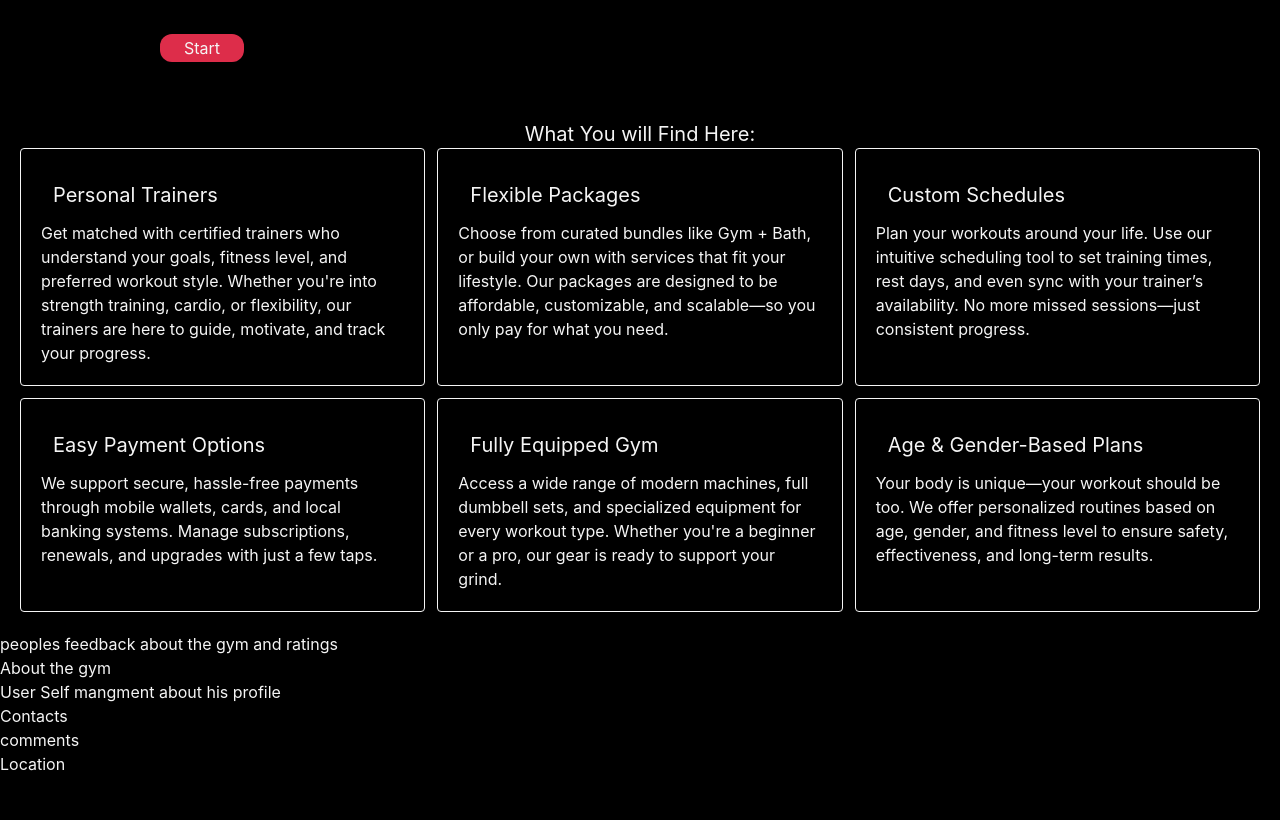
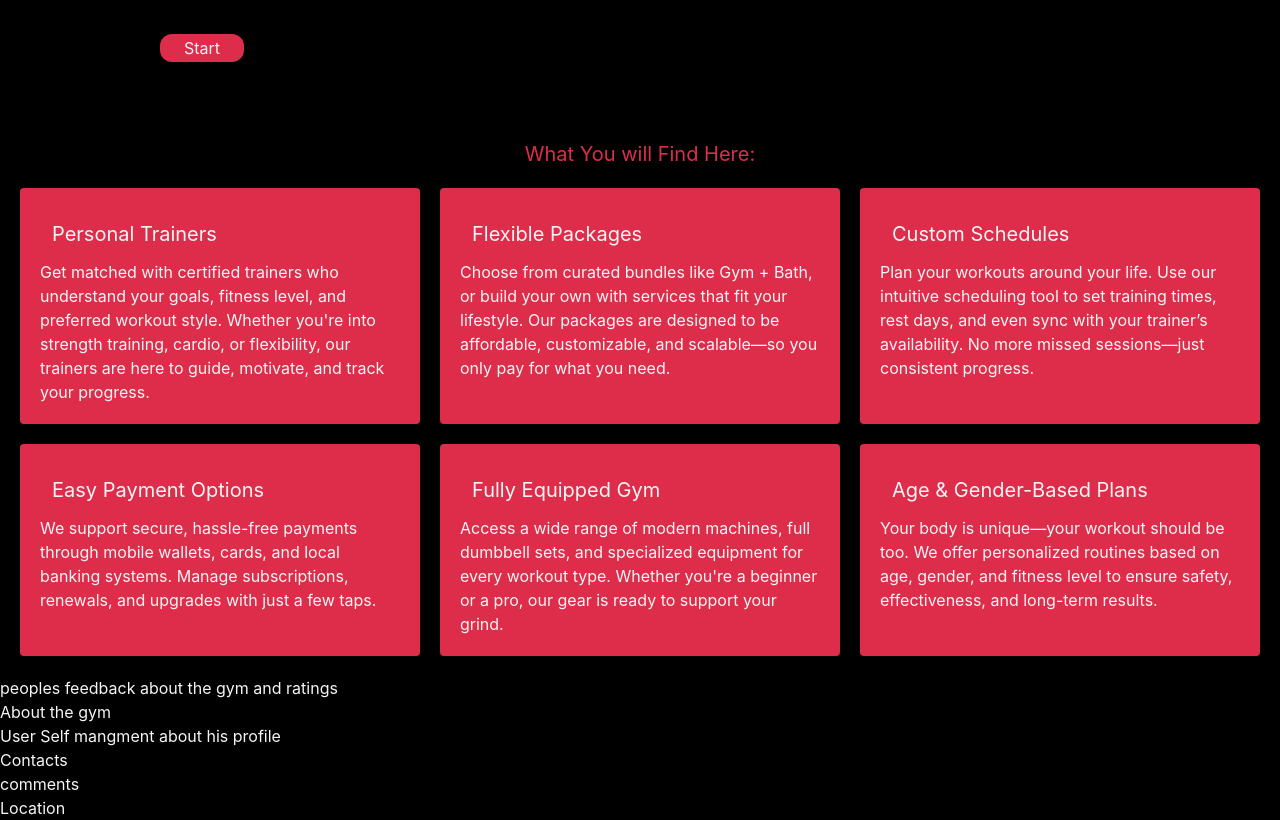
Before and after one commit to biniyam404/Gym-app, a React (Create React App) app: page / in a window 1280 px wide. Shown: the part 460-1280 px from the top of the page. Before the commit the page ends 1236 px from the top, so only its background shows below. Built offline with nearby package versions, Linux system fonts and the light colour scheme.

Commit message:
the servies component is editted

```diff
--- a/src/App.js
+++ b/src/App.js
@@ -160,8 +160,8 @@ function Wellcome(){
 function Servies (){
   return (
     <div className='p-5'>
-      <div className='text-center text-xl text-[]'>What You will Find Here:</div>
-      <div className='grid grid-cols-3 gap-3'>
+      <div className='text-center text-xl text-[#dd2d4a] p-5'>What You will Find Here:</div>
+      <div className='grid grid-cols-3 gap-5 '>
         {gymFeatures.map((feature)=><Part gymFeatures = {feature}/>)}
         </div>
     </div>
@@ -169,7 +169,7 @@ function Servies (){
 }
 function Part({gymFeatures}){
   return(
-    <div className='p-5 rounded border'>
+    <div className='p-5 rounded  hover:-translate-1 bg-[#dd2d4a]'>
         <div className='text-xl p-3'>{gymFeatures.title}</div>
         <div>{gymFeatures.description}</div>
     </div>
--- a/src/output.css
+++ b/src/output.css
@@ -7,18 +7,13 @@
       "Segoe UI Emoji", "Segoe UI Symbol", "Noto Color Emoji";
     --font-mono: ui-monospace, SFMono-Regular, Menlo, Monaco, Consolas, "Liberation Mono",
       "Courier New", monospace;
-    --color-blue-500: oklch(62.3% 0.214 259.815);
-    --color-white: #fff;
     --spacing: 0.25rem;
     --text-xl: 1.25rem;
     --text-xl--line-height: calc(1.75 / 1.25);
-    --text-2xl: 1.5rem;
-    --text-2xl--line-height: calc(2 / 1.5);
     --text-3xl: 1.875rem;
     --text-3xl--line-height: calc(2.25 / 1.875);
     --text-5xl: 3rem;
     --text-5xl--line-height: 1;
-    --radius-lg: 0.5rem;
     --radius-xl: 0.75rem;
     --default-transition-duration: 150ms;
     --default-transition-timing-function: cubic-bezier(0.4, 0, 0.2, 1);
@@ -223,15 +218,8 @@
   .justify-between {
     justify-content: space-between;
   }
-  .gap-3 {
-    gap: calc(var(--spacing) * 3);
-  }
-  .space-x-3 {
-    :where(& > :not(:last-child)) {
-      --tw-space-x-reverse: 0;
-      margin-inline-start: calc(calc(var(--spacing) * 3) * var(--tw-space-x-reverse));
-      margin-inline-end: calc(calc(var(--spacing) * 3) * calc(1 - var(--tw-space-x-reverse)));
-    }
+  .gap-5 {
+    gap: calc(var(--spacing) * 5);
   }
   .space-x-6 {
     :where(& > :not(:last-child)) {
@@ -327,6 +315,42 @@
       }
     }
   }
+  .hover\:-translate-1 {
+    &:hover {
+      @media (hover: hover) {
+        --tw-translate-x: calc(var(--spacing) * -1);
+        --tw-translate-y: calc(var(--spacing) * -1);
+        translate: var(--tw-translate-x) var(--tw-translate-y);
+      }
+    }
+  }
+  .hover\:-translate-2 {
+    &:hover {
+      @media (hover: hover) {
+        --tw-translate-x: calc(var(--spacing) * -2);
+        --tw-translate-y: calc(var(--spacing) * -2);
+        translate: var(--tw-translate-x) var(--tw-translate-y);
+      }
+    }
+  }
+  .hover\:-translate-6 {
+    &:hover {
+      @media (hover: hover) {
+        --tw-translate-x: calc(var(--spacing) * -6);
+        --tw-translate-y: calc(var(--spacing) * -6);
+        translate: var(--tw-translate-x) var(--tw-translate-y);
+      }
+    }
+  }
+  .hover\:translate-6 {
+    &:hover {
+      @media (hover: hover) {
+        --tw-translate-x: calc(var(--spacing) * 6);
+        --tw-translate-y: calc(var(--spacing) * 6);
+        translate: var(--tw-translate-x) var(--tw-translate-y);
+      }
+    }
+  }
   .hover\:bg-\[\#e0405a\] {
     &:hover {
       @media (hover: hover) {
@@ -358,6 +382,21 @@ body {
   syntax: "*";
   inherits: false;
 }
+@property --tw-translate-x {
+  syntax: "*";
+  inherits: false;
+  initial-value: 0;
+}
+@property --tw-translate-y {
+  syntax: "*";
+  inherits: false;
+  initial-value: 0;
+}
+@property --tw-translate-z {
+  syntax: "*";
+  inherits: false;
+  initial-value: 0;
+}
 @layer properties {
   @supports ((-webkit-hyphens: none) and (not (margin-trim: inline))) or ((-moz-orient: inline) and (not (color:rgb(from red r g b)))) {
     *, ::before, ::after, ::backdrop {
@@ -365,6 +404,9 @@ body {
       --tw-border-style: solid;
       --tw-outline-style: solid;
       --tw-duration: initial;
+      --tw-translate-x: 0;
+      --tw-translate-y: 0;
+      --tw-translate-z: 0;
     }
   }
 }
```
